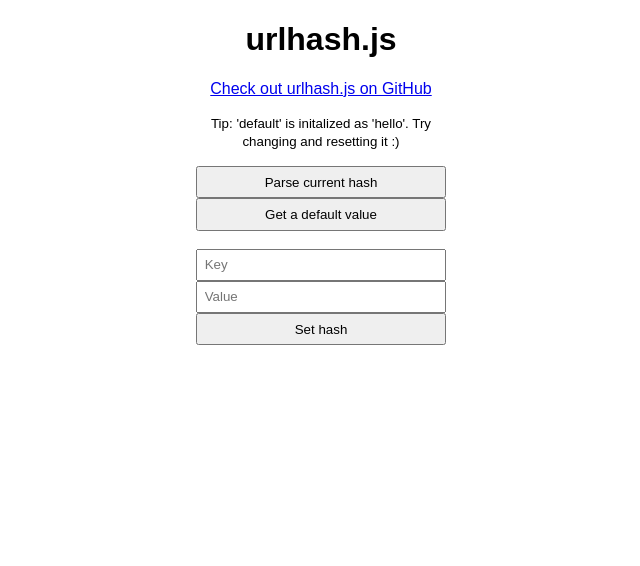
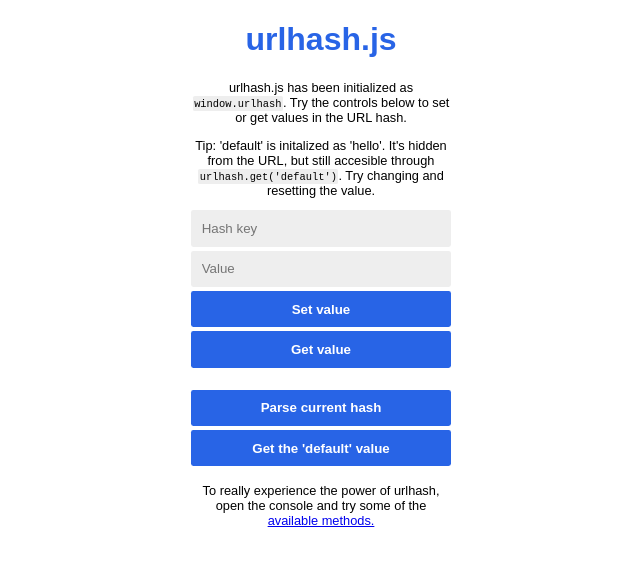
Before and after one commit to EastingAndNorthing/urlhash, a website: page index.html in a window 1280 px wide. Shown: the whole page, without its empty margins (319-959 px from the left). Drawn offline with Linux system fonts and the light colour scheme.

Commit message:
Updated demo and readme

```diff
--- a/index.html
+++ b/index.html
@@ -14,29 +14,54 @@
 		body {
 			text-align: center;
 			font-family: sans-serif;
-			max-width: 250px;
+			max-width: 260px;
 			margin: auto;
+		}
+		h1 a {
+			color: #2864e6;
+			text-decoration: none;
 		}
 		input, button {
 			box-sizing: border-box;
 			width: 100%;
-			padding: 0.5em;
+			padding: 0.8em;
+			margin-bottom: 0.3em;
+			background: #eee;
+			border: none;
+			border-radius: 0.18em;
+		}
+		button {
+			background: #2864e6;
+			color: white;
+			font-weight: bold;
+		}
+		p {
+			font-size: 0.8em;
+		}
+		code {
+			background: #eee;
+			border-radius: 0.18em;
+			padding: 0.15em;
 		}
 	</style>
 </head>
 
 <body>
 
-	<h1>urlhash.js</h1>
-	<p><a href="https://github.com/EastingAndNorthing/urlhash">Check out urlhash.js on GitHub</a></p>
-	<p><small>Tip: 'default' is initalized as 'hello'. Try changing and resetting it :)</small></p>
+	<h1><a href="https://github.com/EastingAndNorthing/urlhash">urlhash.js</a></h1>
+	<p>urlhash.js has been initialized as <code>window.urlhash</code>. Try the controls below to set or get values in the URL hash.</p>
+	<p>Tip: 'default' is initalized as 'hello'. It's hidden from the URL, but still accesible through <code>urlhash.get('default')</code>. Try changing and resetting the value.</p>
 
-	<button onclick="alert(JSON.stringify(urlhash.getParams(true), null, 2))">Parse current hash</button><br>
-	<button onclick="alert('default: ' + urlhash.get('default'))">Get a default value</button><br>
-	<br>
-	<input id="key" type="text" placeholder="Key"><br>
+	<input id="key" type="text" placeholder="Hash key"><br>
 	<input id="value" type="text" placeholder="Value"><br>
-	<button onclick="urlhash.set(document.getElementById('key').value, document.getElementById('value').value)">Set hash</button><br>
+
+	<button onclick="urlhash.set(document.getElementById('key').value, document.getElementById('value').value)">Set value</button>
+	<button onclick="alert(urlhash.get(document.getElementById('key').value))">Get value</button>
+	<br><br>
+	<button onclick="alert(JSON.stringify(urlhash.getParams(true), null, 2))">Parse current hash</button>
+	<button onclick="alert('default: ' + urlhash.get('default'))">Get the 'default' value</button>
+
+	<p>To really experience the power of urlhash, open the console and try some of the <a href="https://github.com/EastingAndNorthing/urlhash/blob/master/README.md">available methods.</a></p>
 
 </body>
 
```
Also changed, not shown: README.md.
